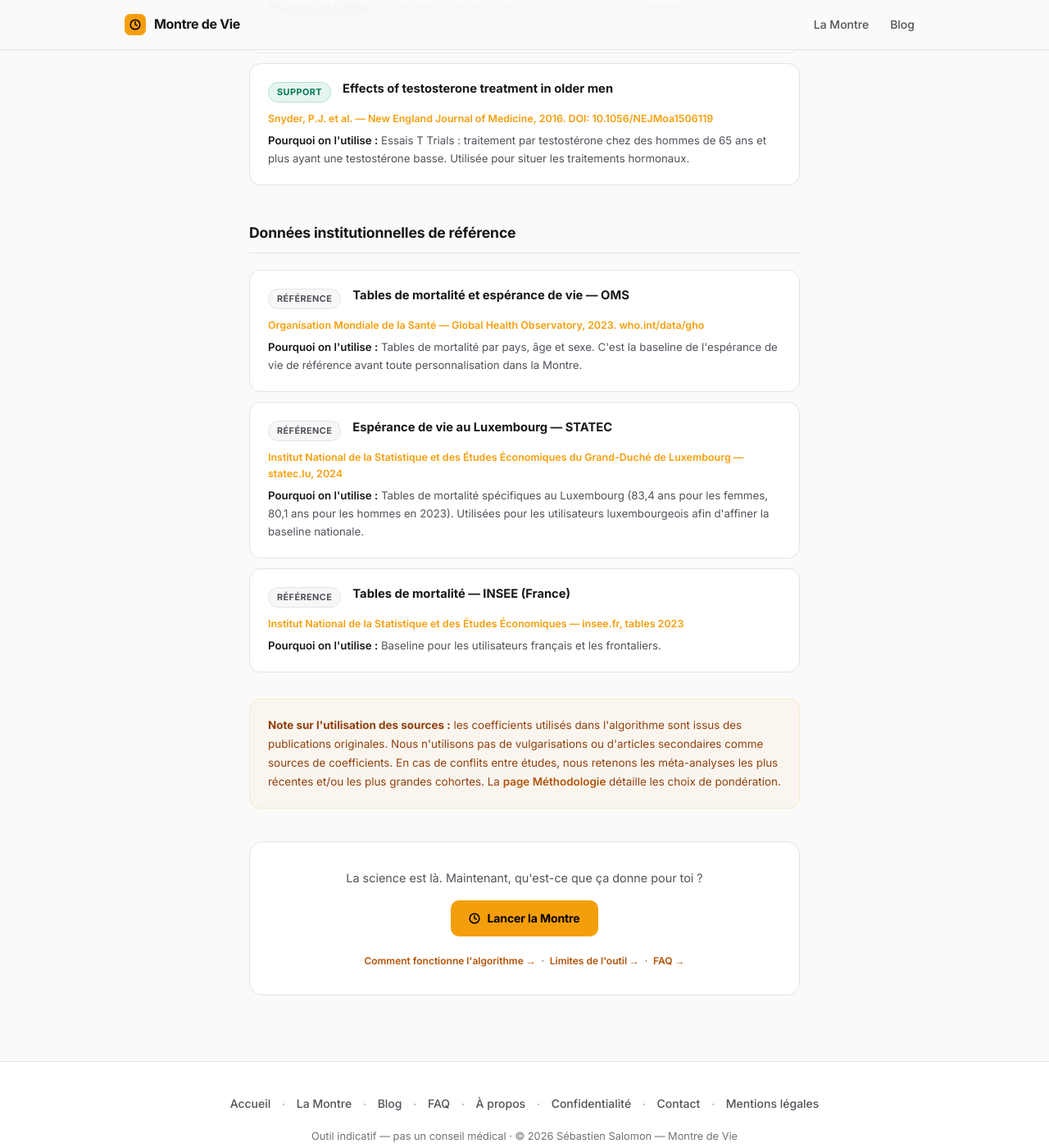
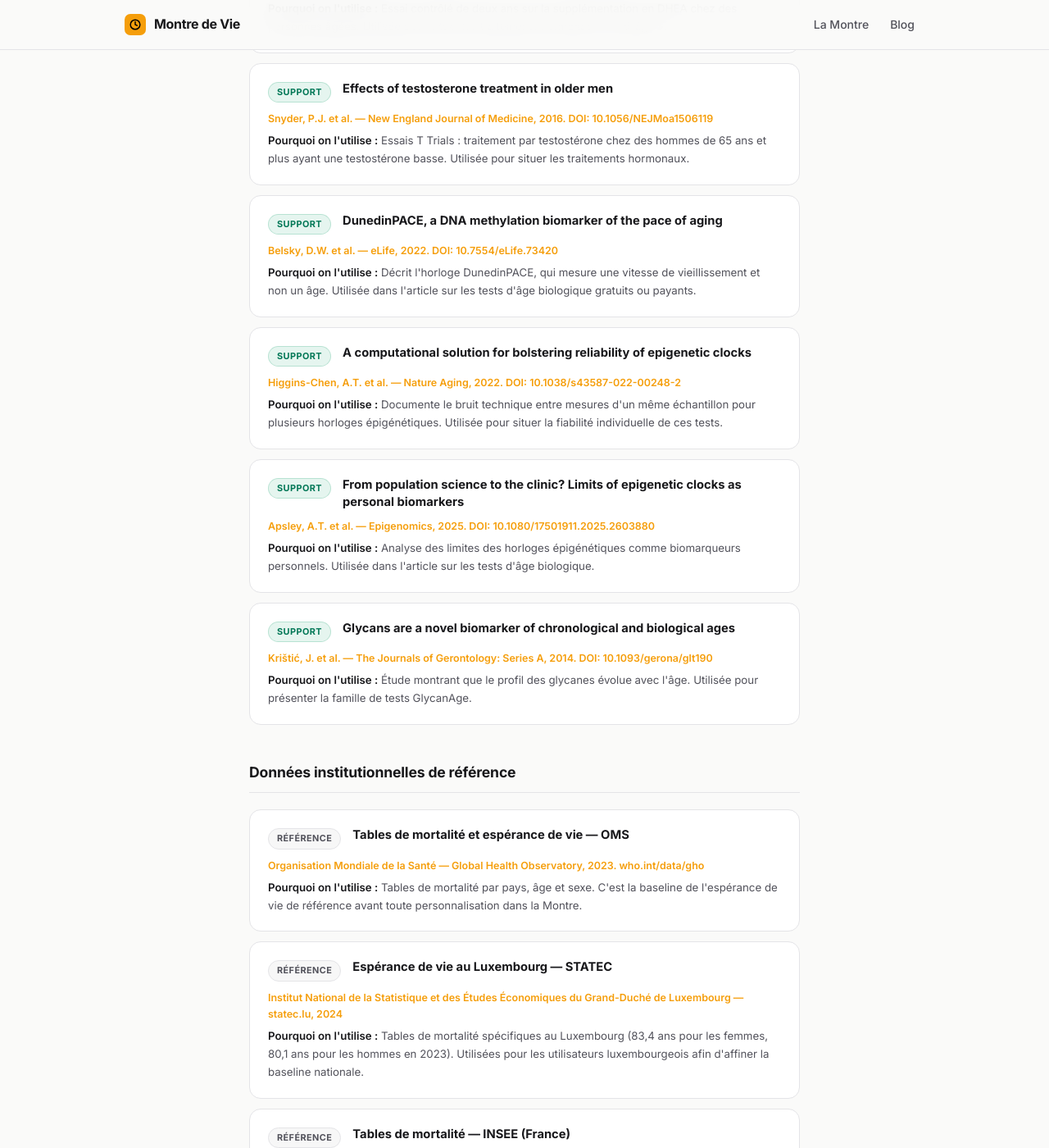
Before and after one commit to SebRunNature/memento-mori, a Jekyll site: the page built from sources/index.html, in a window 1280 px wide and 1400 px high, scrolled down 4224 px. Shown: the whole window at 82% size. Built offline with Jekyll 4.4.1, drawn with Linux system fonts in a browser that asks for light colours.

Commit message:
Nouvel article : Test d'âge biologique gratuit ou payant
Comparatif des tests payants (EpiAge, GlycanAge, TruAge, Lucis) avec prix
relevés sur les sites des fournisseurs le 9 novembre 2026, ce que chaque test
mesure, limites sourcées (4 références vérifiées auprès de Crossref) et
positionnement honnête de Montre de Vie comme premier repère gratuit.
Titre unique avec la question en sous-titre. Aucun lien d'affiliation.
Références ajoutées à /sources/, liens depuis la page pilier et l'article
sur les fonctions vitales.

Co-Authored-By: Claude Sonnet 5.5 <noreply@anthropic.com>
Claude-Session: https://claude.ai/code/session_01CwhknYPJBhXUvWCZd8MTrv

```diff
--- a/_posts/2026-11-09-age-biologique-fonctions-vitales-ce-qui-change-et-comment-le-mesurer.html
+++ b/_posts/2026-11-09-age-biologique-fonctions-vitales-ce-qui-change-et-comment-le-mesurer.html
@@ -106,6 +106,7 @@ author: Sébastien Salomon
       <li><a href="/blog/age-biologique/"><strong>Âge biologique : définition, calcul et comment le réduire</strong></a> — le guide complet.</li>
       <li><a href="/blog/biomarqueurs-age-biologique/"><strong>Biomarqueurs de l'âge biologique</strong></a> — ce qu'on mesure en prise de sang.</li>
       <li><a href="/blog/phenoage-algorithme-age-biologique/"><strong>PhenoAge</strong></a> — l'algorithme de référence, expliqué.</li>
+      <li><a href="/blog/2026/11/09/test-age-biologique-gratuit-ou-payant/"><strong>Test d'âge biologique gratuit ou payant</strong></a> — ce que coûtent et mesurent les tests du marché.</li>
       <li><a href="/blog/reduire-age-biologique/"><strong>Réduire son âge biologique</strong></a> — les leviers qui comptent.</li>
       <li><a href="/methodologie/"><strong>Méthodologie</strong></a> — comment Montre de Vie calcule ton âge biologique.</li>
     </ul>
--- a/blog/age-biologique/index.html
+++ b/blog/age-biologique/index.html
@@ -410,6 +410,7 @@ last_modified_at: 2026-08-30
     <li><a href="/blog/2026/11/04/montre-de-vie-vs-cleage/"><strong>Montre de Vie vs Cleage</strong></a> — comparaison avec le test "papier-crayon" d'une clinique esthétique.</li>
     <li><a href="/blog/2026/11/08/montre-de-vie-vs-iscalculator/"><strong>Montre de Vie vs isCalculator</strong></a> — comparatif contre le calculateur d'un répertoire d'outils générés avec l'IA.</li>
     <li><a href="/blog/2026/11/09/age-biologique-fonctions-vitales-ce-qui-change-et-comment-le-mesurer/"><strong>Âge biologique et fonctions vitales</strong></a> — les sept fonctions du corps derrière l'âge biologique, ce qui est établi et ce qu'on peut mesurer.</li>
+    <li><a href="/blog/2026/11/09/test-age-biologique-gratuit-ou-payant/"><strong>Test d'âge biologique gratuit ou payant</strong></a> — prix relevés chez les fournisseurs, ce que chaque test mesure, et quand payer a du sens.</li>
   </ul>
 </div>
 
--- a/sources/index.html
+++ b/sources/index.html
@@ -287,6 +287,42 @@ last_modified_at: 2026-09-08
   <p class="source-why"><strong>Pourquoi on l'utilise :</strong> Essais T Trials : traitement par testostérone chez des hommes de 65 ans et plus ayant une testostérone basse. Utilisée pour situer les traitements hormonaux.</p>
 </div>
 
+<div class="source-card">
+  <div class="source-meta">
+    <span class="source-badge badge-support">Support</span>
+    <span class="source-title">DunedinPACE, a DNA methylation biomarker of the pace of aging</span>
+  </div>
+  <span class="source-ref">Belsky, D.W. et al. — eLife, 2022. DOI: 10.7554/eLife.73420</span>
+  <p class="source-why"><strong>Pourquoi on l'utilise :</strong> Décrit l'horloge DunedinPACE, qui mesure une vitesse de vieillissement et non un âge. Utilisée dans l'article sur les tests d'âge biologique gratuits ou payants.</p>
+</div>
+
+<div class="source-card">
+  <div class="source-meta">
+    <span class="source-badge badge-support">Support</span>
+    <span class="source-title">A computational solution for bolstering reliability of epigenetic clocks</span>
+  </div>
+  <span class="source-ref">Higgins-Chen, A.T. et al. — Nature Aging, 2022. DOI: 10.1038/s43587-022-00248-2</span>
+  <p class="source-why"><strong>Pourquoi on l'utilise :</strong> Documente le bruit technique entre mesures d'un même échantillon pour plusieurs horloges épigénétiques. Utilisée pour situer la fiabilité individuelle de ces tests.</p>
+</div>
+
+<div class="source-card">
+  <div class="source-meta">
+    <span class="source-badge badge-support">Support</span>
+    <span class="source-title">From population science to the clinic? Limits of epigenetic clocks as personal biomarkers</span>
+  </div>
+  <span class="source-ref">Apsley, A.T. et al. — Epigenomics, 2025. DOI: 10.1080/17501911.2025.2603880</span>
+  <p class="source-why"><strong>Pourquoi on l'utilise :</strong> Analyse des limites des horloges épigénétiques comme biomarqueurs personnels. Utilisée dans l'article sur les tests d'âge biologique.</p>
+</div>
+
+<div class="source-card">
+  <div class="source-meta">
+    <span class="source-badge badge-support">Support</span>
+    <span class="source-title">Glycans are a novel biomarker of chronological and biological ages</span>
+  </div>
+  <span class="source-ref">Krištić, J. et al. — The Journals of Gerontology: Series A, 2014. DOI: 10.1093/gerona/glt190</span>
+  <p class="source-why"><strong>Pourquoi on l'utilise :</strong> Étude montrant que le profil des glycanes évolue avec l'âge. Utilisée pour présenter la famille de tests GlycanAge.</p>
+</div>
+
 <!-- ══ DONNÉES INSTITUTIONNELLES ══ -->
 <h2 class="ap-section-title">Données institutionnelles de référence</h2>
 
```
Also changed, not shown: _posts/2026-11-09-test-age-biologique-gratuit-ou-payant.html (added, +159 -0 lines).
